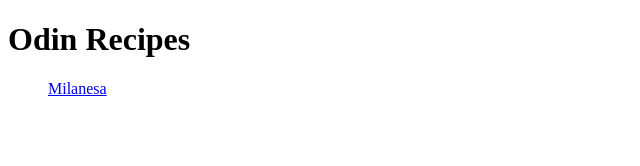
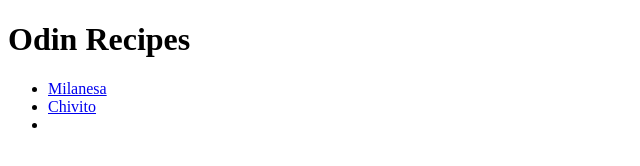
Before and after one commit to AleFernandez50/odin-recipes, a plain HTML site: page index.html in a window 1280 px wide. Shown: the full height of the page, 0-640 px from the left. Drawn offline with Linux system fonts and the light colour scheme.

Commit message:
correct link and listing error

```diff
--- a/index.html
+++ b/index.html
@@ -9,9 +9,9 @@
 <body>
     <h1>Odin Recipes</h1>
     <ul>
-        <a href="milanesa.html">Milanesa</a>
-        <a href=""></a>
-        <a href=""></a>
+        <li><a href="recipes/milanesa.html">Milanesa</a></li>
+        <li><a href="recipes/chivito.html">Chivito</a></li>
+        <li><a href=""></a></li>
     </ul>
 </body>
 </html>
```
